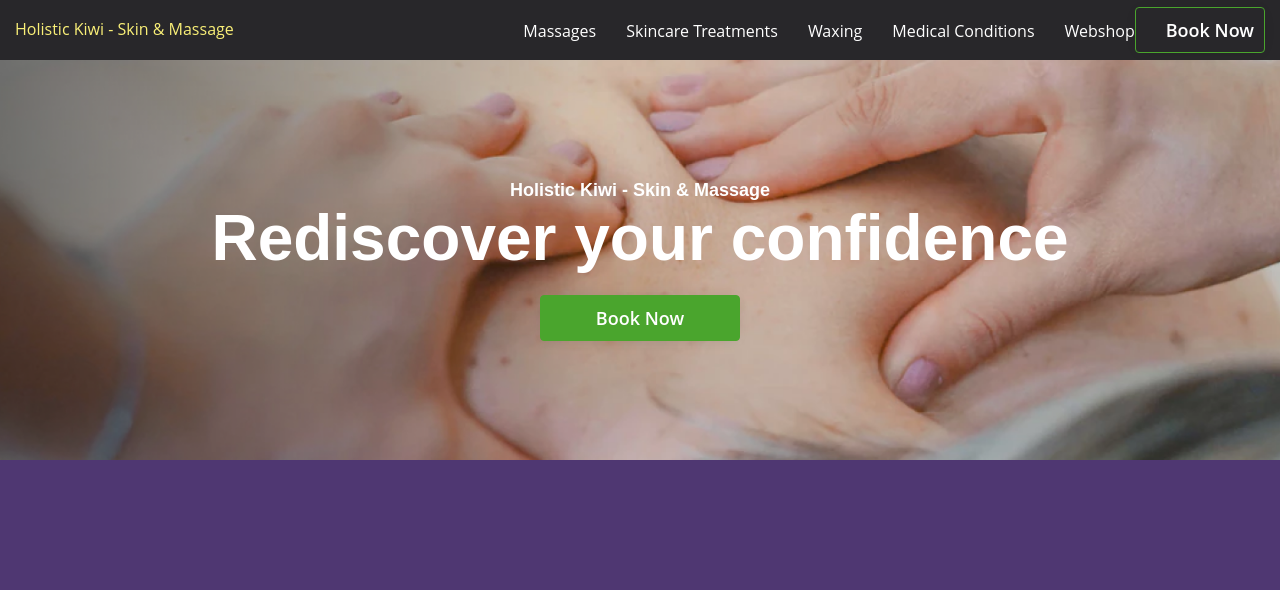
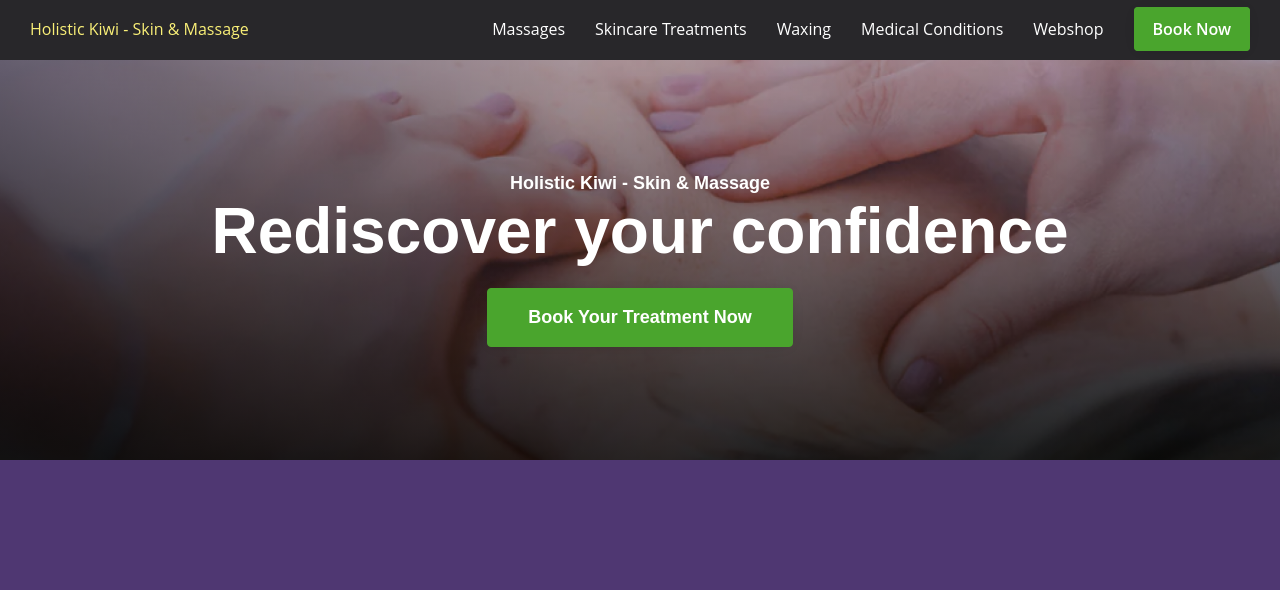
Before and after one commit to midgethoen/holistickiwi-website, a Gatsby site: page / in a window 1280 px wide. Shown: the top 590 px of the page. Built offline with nearby package versions, Linux system fonts and the light colour scheme; Gatsby itself is replaced by a stand-in of ours.

Commit message:
linked homepage button to shedul

```diff
--- a/src/components/_button.scss
+++ b/src/components/_button.scss
@@ -6,8 +6,8 @@
   border: 1px solid $brand-primary;
   font-family: $font-body;
   font-weight: 600;
-  font-size: 18px;
-  padding: 10px;
+  //font-size: 18px;
+  padding: 10px 18px;
   min-width: 200px;
   cursor: pointer;
    transition: all 0.3s ease;
@@ -15,6 +15,7 @@
 
   &:hover{
     box-shadow: 0 7px 15px -6px rgba(0,0,0,0.5);
+    text-decoration: none;
   }
 
 
--- a/src/components/_header.scss
+++ b/src/components/_header.scss
@@ -39,9 +39,15 @@
 
 
 .header.header-homepage{
-  background-image: url('../images/img/homepage-header-bg.png');
+  background-image: linear-gradient(to bottom, rgba($brand-active, 0.3), rgba(0, 0, 0, 0.8)),
+                    url('../images/img/homepage-header-bg.png');
   background-size: cover;
+  background-color: $brand-active;
   h1{
     padding-top: 0px;
   }
+  a.btn{
+    padding: 14px 40px;
+    font-size: 18px;
+  }
 }
--- a/src/components/_topnav.scss
+++ b/src/components/_topnav.scss
@@ -11,10 +11,9 @@
   padding-left: 15px;
   a{
     color: $text-color-light;
+    margin: 0 15px
   }
-  a+a{
-    padding-left: 30px;
-  }
+
   .topnav-left{
     a{
       color: $hk-yellow;
--- a/src/components/navigation.js
+++ b/src/components/navigation.js
@@ -13,7 +13,13 @@ const Navigation = ({ siteTitle }) => (
       <Link to="/wax">Waxing</Link>
       <Link to="/medical-conditions">Medical Conditions</Link>
       <Link to="https://holistickiwishop.com/">Webshop</Link>
-      <Link to="/about-us" className="btn">Book Now</Link>
+      <a
+        className="btn btn-primary"
+        href="https://www.fresha.com/providers/holistic-kiwi-agx16c7f"
+        type="button"
+      >
+        Book Now
+      </a>
     </div>
   </nav>
 )
--- a/src/pages/index.js
+++ b/src/pages/index.js
@@ -13,13 +13,13 @@ const IndexPage = () => (
       <div className="headercontent">
         <h3>Holistic Kiwi - Skin & Massage</h3>
         <h1>Rediscover your confidence</h1>
-        <button
+        <a
           className="btn btn-primary"
-          href="https://reactjs.org"
+          href="https://www.fresha.com/providers/holistic-kiwi-agx16c7f"
           type="button"
         >
-          Book Now
-        </button>
+          Book Your Treatment Now
+        </a>
       </div>
     </header>
 
```
